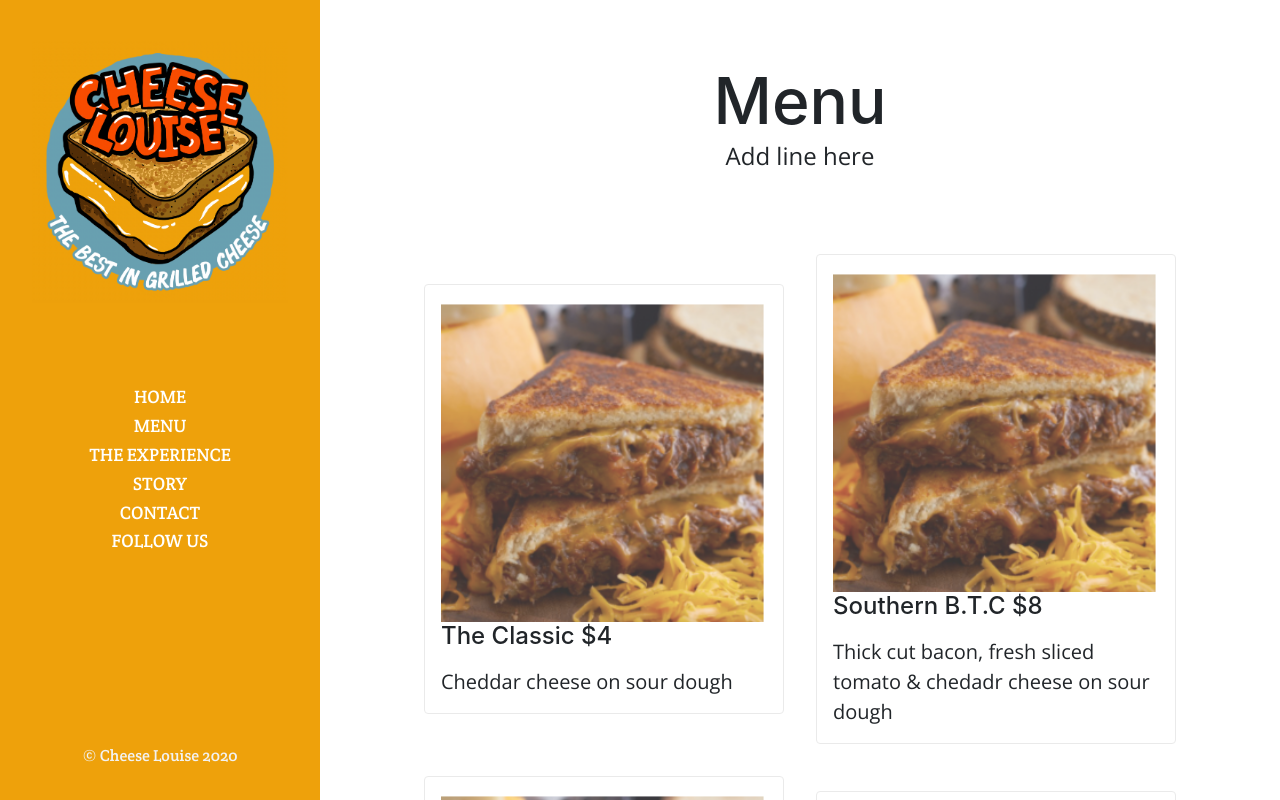
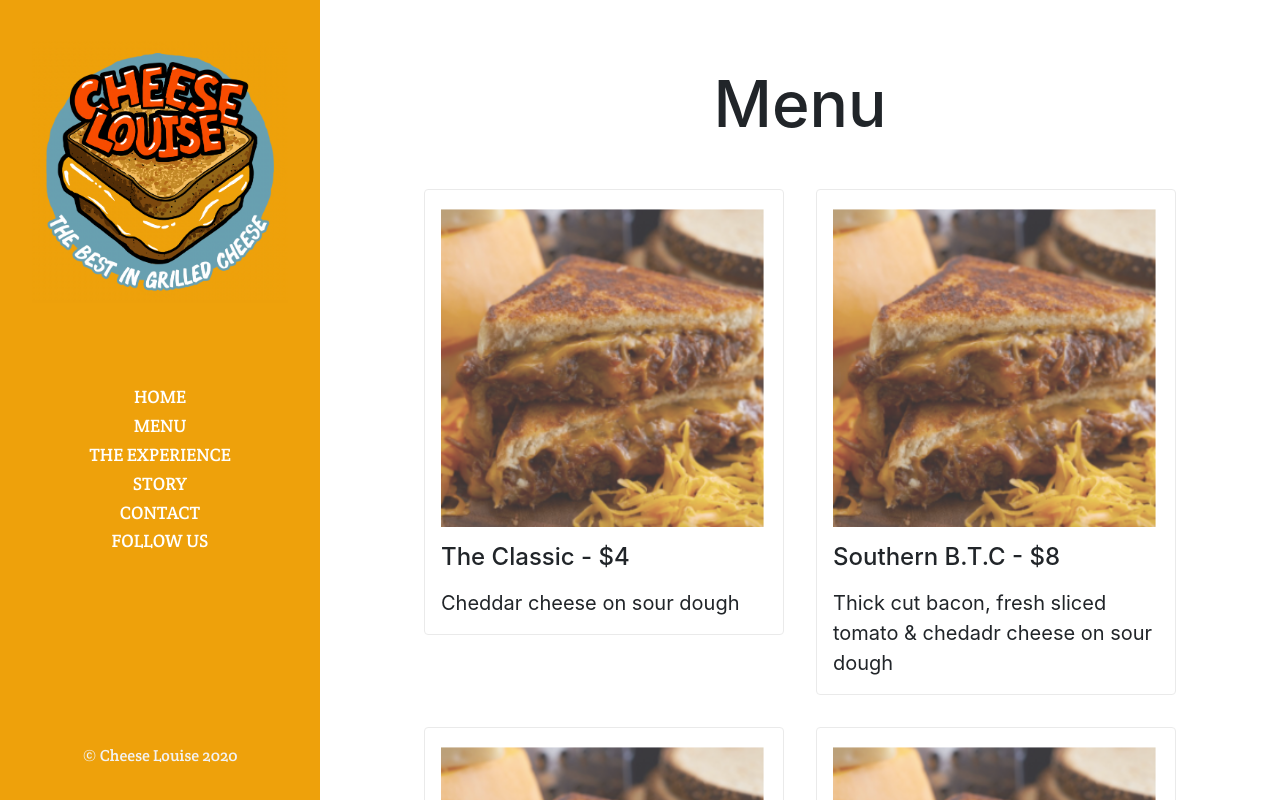
Before and after one commit to 15mkorch/cheeselouise, a Next.js app: page /Menu in a window 1280 px wide. Built offline with nearby package versions, Linux system fonts and the light colour scheme.

Commit message:
Menu & Contact Finishing

```diff
--- a/Components/Navbar.js
+++ b/Components/Navbar.js
@@ -35,19 +35,19 @@ export default function Navbar() {
                     <i id="hamburger" className="material-icons" onClick={() => {document.getElementById('panel').classList.remove('open')}}>close</i>
                 </div>
                 <ul id="vertical-options-full">
-                    <li><Link href="/">
+                    <li onClick={() => {document.getElementById('panel').classList.remove('open')}}><Link href="/">
                         <a title="Home" >HOME</a>
                     </Link></li>
-                    <li><Link href="/Menu">
+                    <li onClick={() => {document.getElementById('panel').classList.remove('open')}}><Link href="/Menu">
                         <a title="Menu" >MENU</a>
                     </Link></li>
-                    <li><Link href="/Experience">
+                    <li onClick={() => {document.getElementById('panel').classList.remove('open')}}><Link href="/Experience">
                         <a title="Experience">THE EXPERIENCE</a>
                     </Link></li>
-                    <li><Link href="/Story">
+                    <li onClick={() => {document.getElementById('panel').classList.remove('open')}}><Link href="/Story">
                         <a title="Story">STORY</a>
                     </Link></li>
-                    <li><Link href="/Contact">
+                    <li onClick={() => {document.getElementById('panel').classList.remove('open')}}><Link href="/Contact">
                         <a title="Contact">CONTACT</a>
                     </Link></li>
                     <li>
--- a/pages/Menu.js
+++ b/pages/Menu.js
@@ -14,51 +14,47 @@ export default function Menu() {
             Menu
           </h1>
 
-          <p className="description">
-            Add line here
-          </p>
-
           <div className="grid">
             <div className="card">
               <img className='photo' src="/stock.png" />
-              <h3>The Classic $4</h3>
+              <h3>The Classic - $4</h3>
               <link href="https://fonts.googleapis.com/css2?family=Open+Sans:wght@300&display=swap" rel="stylesheet"></link>
               <p>Cheddar cheese on sour dough</p>
             </div>
 
             <div className="card">
               <img className='photo' src="/stock.png" />
-              <h3>Southern B.T.C $8</h3>
+              <h3>Southern B.T.C - $8</h3>
               <p>Thick cut bacon, fresh sliced tomato & chedadr cheese on sour dough</p>
             </div>
 
             <div className="card">
               <img className='photo' src="/stock.png" />
-              <h3>El Guapo $8</h3>
+              <h3>El Guapo - $8</h3>
               <p>Pepper jack, white american, chorizo & pickled jalapeno on sour dough</p>
             </div>
 
             <div className="card">
               <img className='photo' src="/stock.png" />
-              <h3>All the Cheese $6</h3>
+              <h3>All the Cheese - $6</h3>
               <p>Literally all the cheese on french bread</p>
             </div>
 
             <div className="card">
               <img className='photo' src="/stock.png" />
-              <h3>Basil Turkey Melt $8</h3>
+              <h3>Basil Turkey Melt - $8</h3>
               <p>Thin sliced turkey breast, fresh basil, swiss, fresh sliced tomato & peso aoli on french bread</p>
             </div>
 
             <div className="card">
               <img className='photo' src="/stock.png" />
-              <h3>The BBQ Beast $10</h3>
+              <h3>The BBQ Beast - $10</h3>
               <p>BBQ pulled pork, swet & spicy BBQ sauce & cole slaw between two classic grilled cheese sandwiches</p>
             </div>
 
           </div>
           <div>
-            <p>Also, grab a side of a salad or fruit cup $3</p>
+            <p id="footer">Also, grab a side of a salad or fruit cup for $3</p>
           </div>
         </main>
       </div>
--- a/styles/_contact.scss
+++ b/styles/_contact.scss
@@ -1,21 +1,24 @@
 #contact-main{
   display: flex;
-  flex-direction: row;
-  .background {
+  flex-direction: column;
+  align-items: center;
+  padding: 7%;
+
+  h1{
+    font-size: 3.5rem;
+    max-width: 800px;
+  }
+
+  h4{
+    max-width: 800px;
+  }
+
+  #form {
     background-size: cover;
-    background-position: 50% 75%;
-    width: 75%;
     display: flex;
     flex-direction: column;
-    padding: 10px;
-
-    h1 {
-      font-family: 'Crete Round', serif;
-    }
-
-    h2{
-      font-family: 'Open Sans', sans-serif;
-    }
-
+    max-width: 800px;
+    width: 100%;
+    margin-top: 7%;
   }
 }
--- a/styles/_form1.scss
+++ b/styles/_form1.scss
@@ -1,3 +1,3 @@
 .form3 {
-    width: 50%
+    width: 100%
 }
--- a/styles/_menu.scss
+++ b/styles/_menu.scss
@@ -6,12 +6,8 @@
     flex-direction: column;
     justify-content: center;
     align-items: center;
-    padding-top: 64px;
-    padding-bottom: 64px;
-
-    p {
-      font-family: 'Open Sans', sans-serif;
-    }
+    padding-top: 7%;
+    padding-bottom: 7%;
 
     .title{
       margin: 0;
@@ -20,20 +16,14 @@
       text-align: center;
     }
 
-    .description {
-      line-height: 1.5;
-      font-size: 1.5rem;
-      text-align: center;
-    }
-
     .grid {
       display: flex;
-      align-items: center;
+      align-items: flex-start;
       justify-content: center;
       flex-wrap: wrap;
 
       max-width: 900px;
-      margin-top: 3rem;
+      margin-top: 2rem;
 
       .card {
         margin: 1rem;
@@ -51,7 +41,7 @@
         }
 
         h3{
-          margin: 0 0 1rem 0;
+          margin: 1rem 0 1rem 0;
           font-size: 1.5rem;
         }
 
@@ -63,10 +53,22 @@
       }
     }
 
+    #footer{
+      font-size: 1.5rem;
+      margin-top: 32px;
+      margin-left: 32px;
+      margin-right: 32px;
+    }
+
     @media (max-width: 600px) {
       .grid {
         width: 100%;
         flex-direction: column;
+        align-items: center;
+      }
+
+      .card{
+        width: calc(85%);
       }
     }
   }
```
Also changed, not shown: Components/Form1.js (+1 -9 lines), pages/Contact.js (+4 -4 lines).
